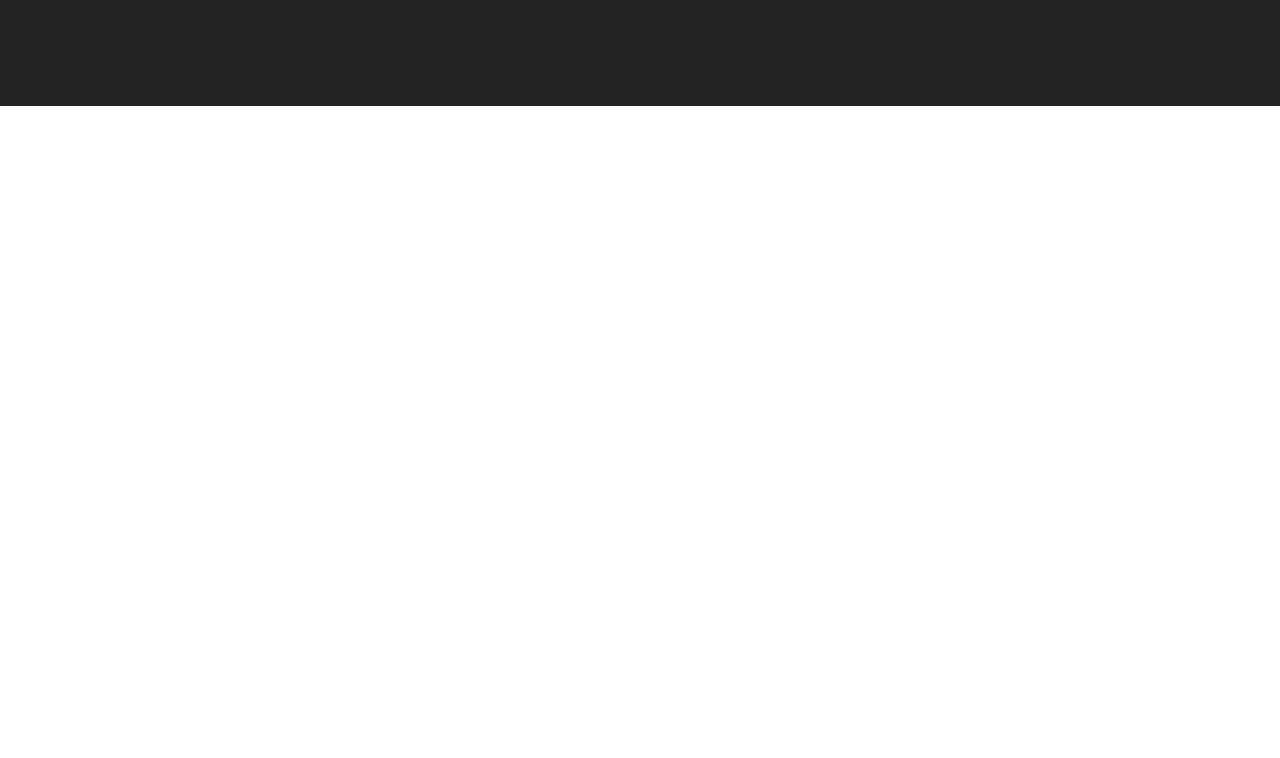
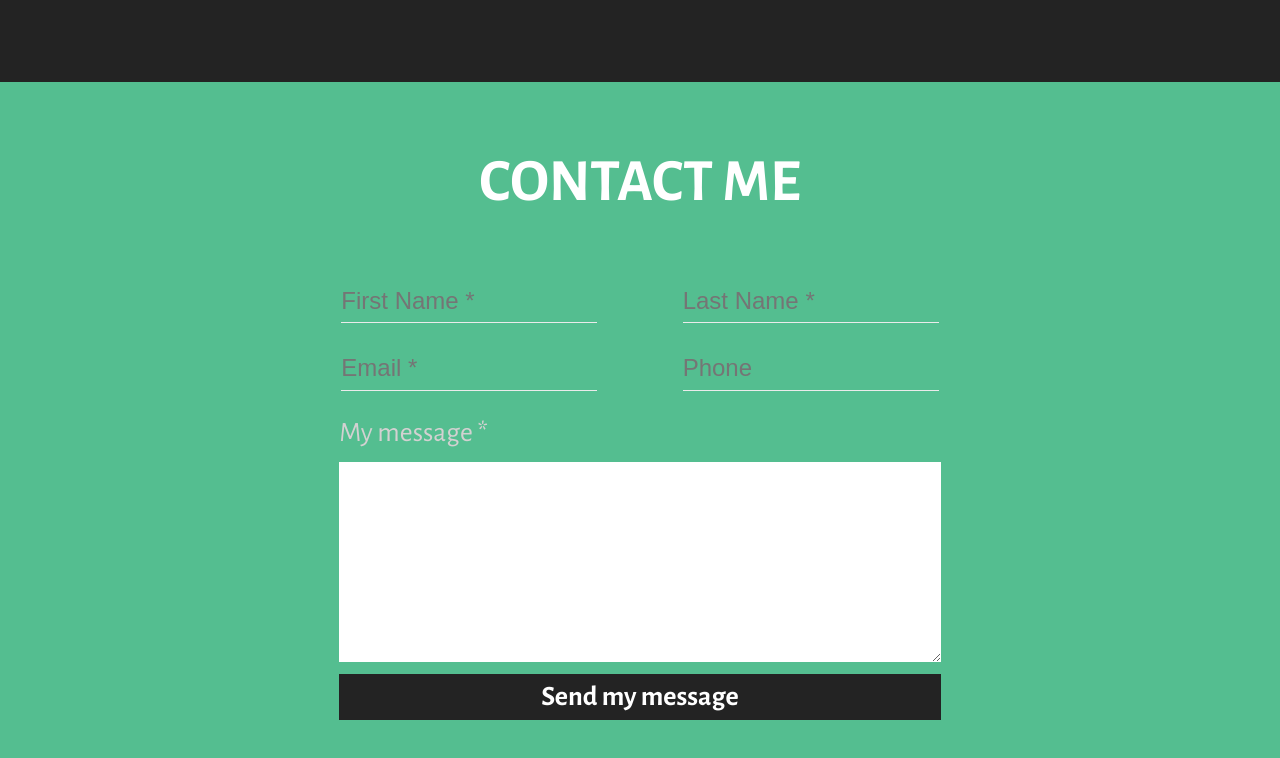
Before and after one commit to crash963/Aneta-Webbie, a plain HTML site: page index.html in a window 1280 px wide. Shown: the part 4796-5554 px from the top of the page. Before the commit the page ends 4902 px from the top, so only its background shows below. Drawn offline with nearby package versions, Linux system fonts and the light colour scheme.

Commit message:
finished contact me section (section 7)

```diff
--- a/index.html
+++ b/index.html
@@ -226,7 +226,22 @@
         <img src="img/instagram-seeklogo.com.svg" alt="instagram img 3">
       </div>
     </section>
-    <section class="section-7"></section>
+    <section class="section-7">
+      <h2>CONTACT ME</h2>
+      <div class="input-box">
+        <input type="text" placeholder="First Name *">
+        <input type="text" placeholder="Last Name *">
+      </div>
+      <div class="input-box">
+        <input type="text" placeholder="Email *">
+        <input type="text" placeholder="Phone">
+      </div>
+      <div class="message-box">
+        <p>My message *</p>
+        <textarea></textarea>
+        <a href="#">Send my message</a>
+      </div>
+    </section>
     <footer></footer>
   </body>
 </html>
--- a/style.css
+++ b/style.css
@@ -351,8 +351,9 @@ p {
   align-items: center;
 }
 
-.section-6 h2 {
-  font-size: 60px;
+.section-6 h2,
+.section-7 h2 {
+  font-size: 40px;
   padding: 5% 0 5%;
   color: white;
 }
@@ -369,3 +370,67 @@ p {
   justify-content: space-evenly;
   margin-bottom: 10%;
 }
+
+.section-7 {
+  background-color: #54be90;
+  display: flex;
+  flex-direction: column;
+  text-align: center;
+}
+
+.section-7 h2 {
+  font-size: 60px;
+  padding-bottom: 3%;
+}
+
+.input-box {
+  display: flex;
+  width: 60%;
+  flex: 1;
+  justify-content: space-evenly;
+  margin-right: auto;
+  margin-left: auto;
+}
+
+input {
+  background-color: #54be90;
+  color: #ebebeb;
+  border: solid;
+  border-width: 0 0 1px 0;
+  font-size: 24px;
+  width: 20vw;
+  padding-bottom: 1%;
+  margin-top: 4%;
+}
+
+.message-box {
+  margin-top: 2%;
+  display: flex;
+  flex-direction: column;
+  width: 47%;
+  margin-left: auto;
+  margin-right: auto;
+}
+
+.message-box p {
+  color: #d3d1d1;
+  font-size: 28px;
+  text-align: left;
+  margin-bottom: 2%;
+}
+
+.message-box textarea {
+  height: 25vh;
+  border: none;
+}
+
+.message-box a {
+  margin-top: 2%;
+  margin-bottom: 20%;
+  font-size: 28px;
+  font-weight: 800;
+  color: white;
+  text-decoration: white;
+  background-color: #232323;
+  padding: 1% 0;
+}
```
